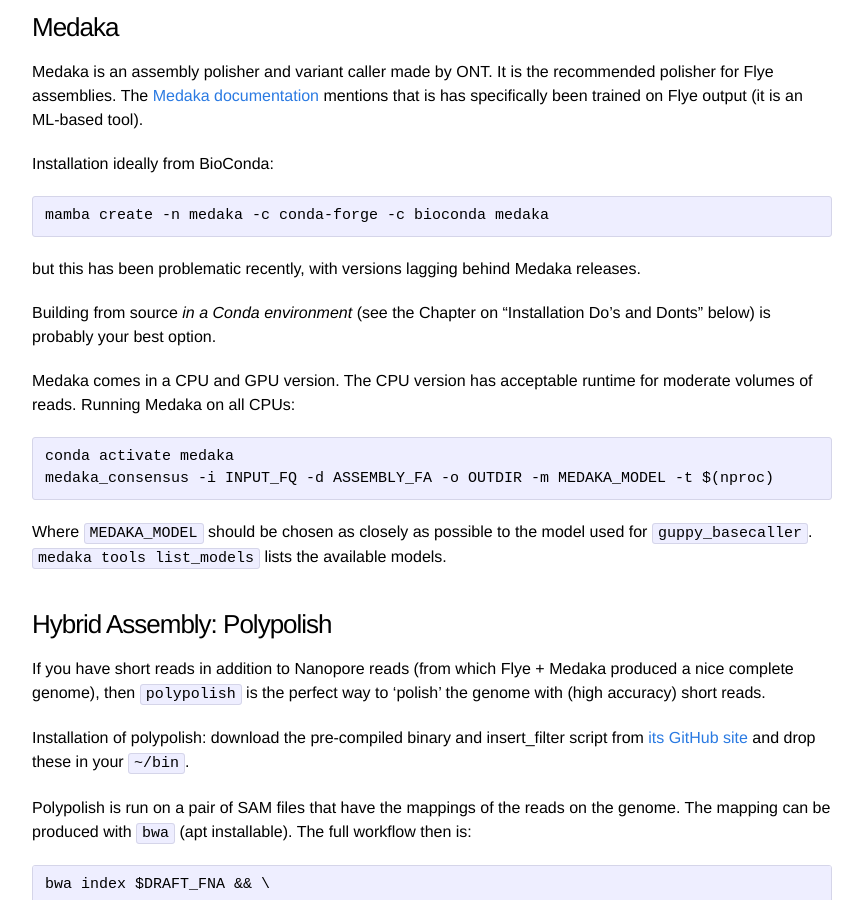
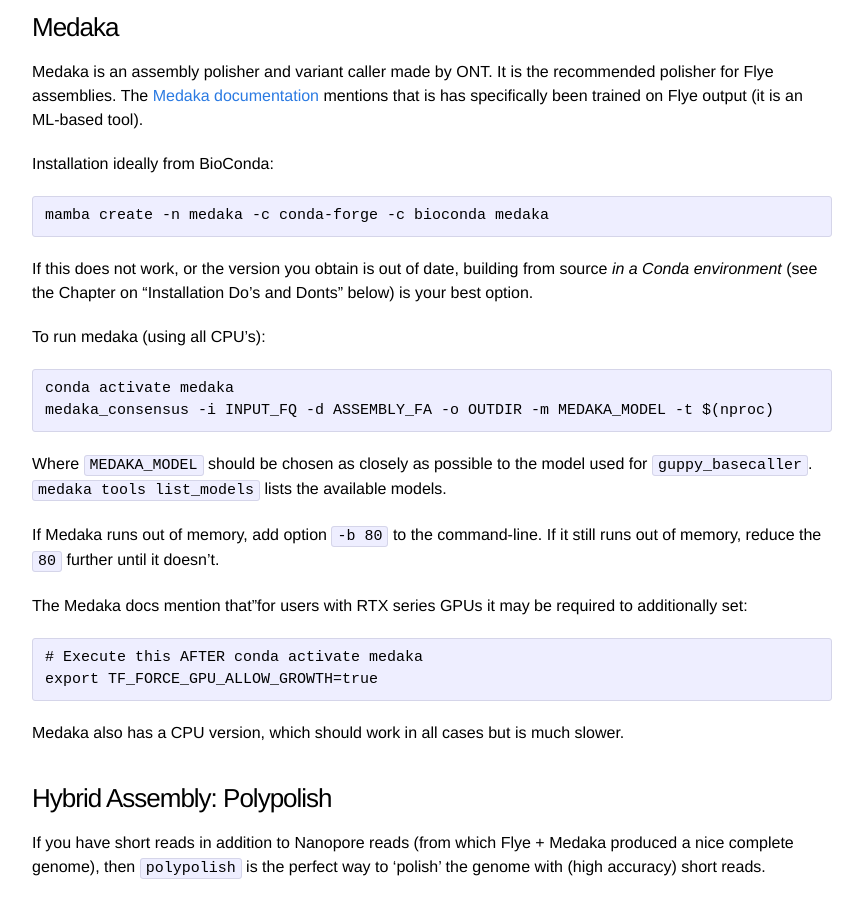
Before and after one commit to zwets/zwets.github.io, a Jekyll site: the page built from _notes/nano-cookbook.md, in a window 1280 px wide and 900 px high, scrolled down 10102 px. Shown: the whole window, without its empty margins (208-1071 px from the left). Built offline with Jekyll 4.4.1, drawn with Linux system fonts in a browser that asks for light colours.

Commit message:
[nano-cookbook] add Medaka option

```diff
--- a/_notes/nano-cookbook.md
+++ b/_notes/nano-cookbook.md
@@ -332,19 +332,26 @@
 
     mamba create -n medaka -c conda-forge -c bioconda medaka
 
-but this has been problematic recently, with versions lagging behind Medaka releases.
+If this does not work, or the version you obtain is out of date, building from source _in a Conda
+environment_ (see the Chapter on "Installation Do's and Donts" below) is your best option.
 
-Building from source _in a Conda environment_ (see the Chapter on "Installation Do's and Donts" below)
-is probably your best option.
-
-Medaka comes in a CPU and GPU version.  The CPU version has acceptable runtime for moderate volumes
-of reads.  Running Medaka on all CPUs:
+To run medaka (using all CPU's):
 
     conda activate medaka
     medaka_consensus -i INPUT_FQ -d ASSEMBLY_FA -o OUTDIR -m MEDAKA_MODEL -t $(nproc)
 
 Where `MEDAKA_MODEL` should be chosen as closely as possible to the model used for `guppy_basecaller`.
 `medaka tools list_models` lists the available models.
+
+If Medaka runs out of memory, add option `-b 80` to the command-line.  If it still runs out of
+memory, reduce the `80` further until it doesn't.
+
+The Medaka docs mention that"for users with RTX series GPUs it may be required to additionally set:
+
+    # Execute this AFTER conda activate medaka
+    export TF_FORCE_GPU_ALLOW_GROWTH=true
+
+Medaka also has a CPU version, which should work in all cases but is much slower.
 
 ### Hybrid Assembly: Polypolish
 
```
